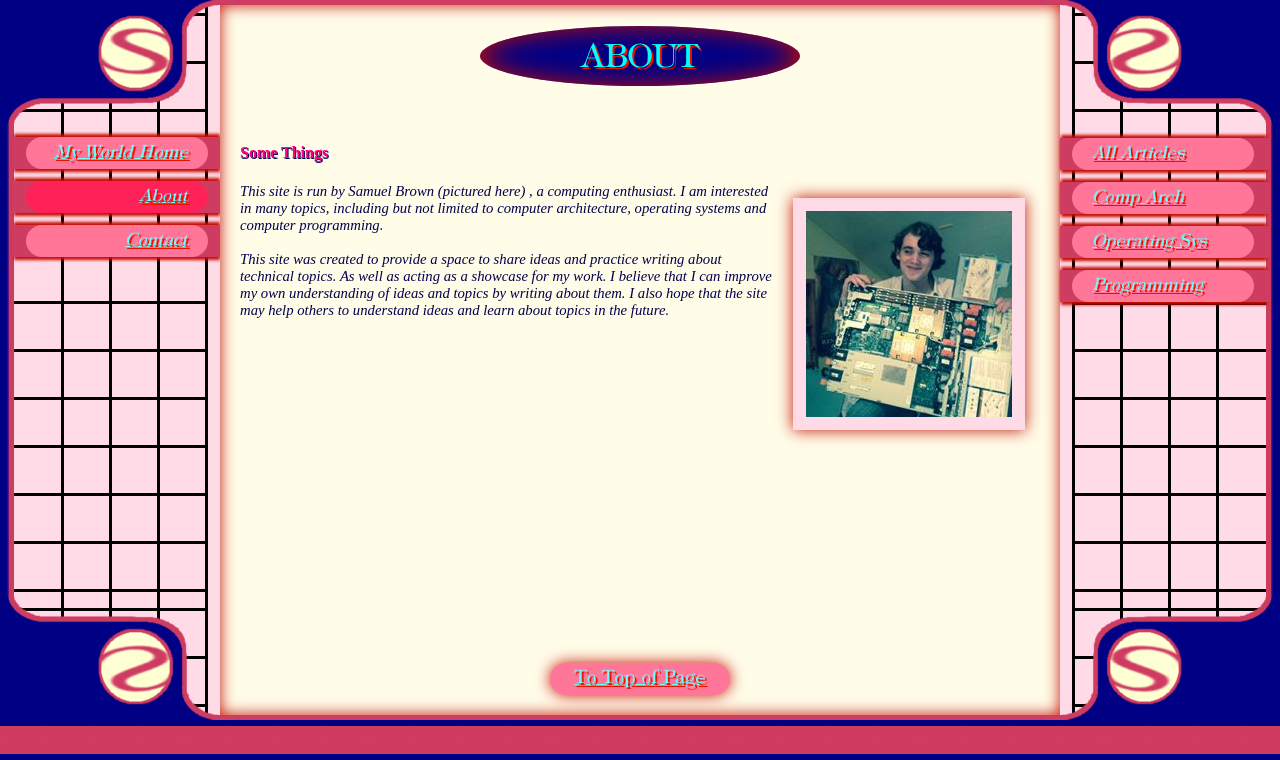
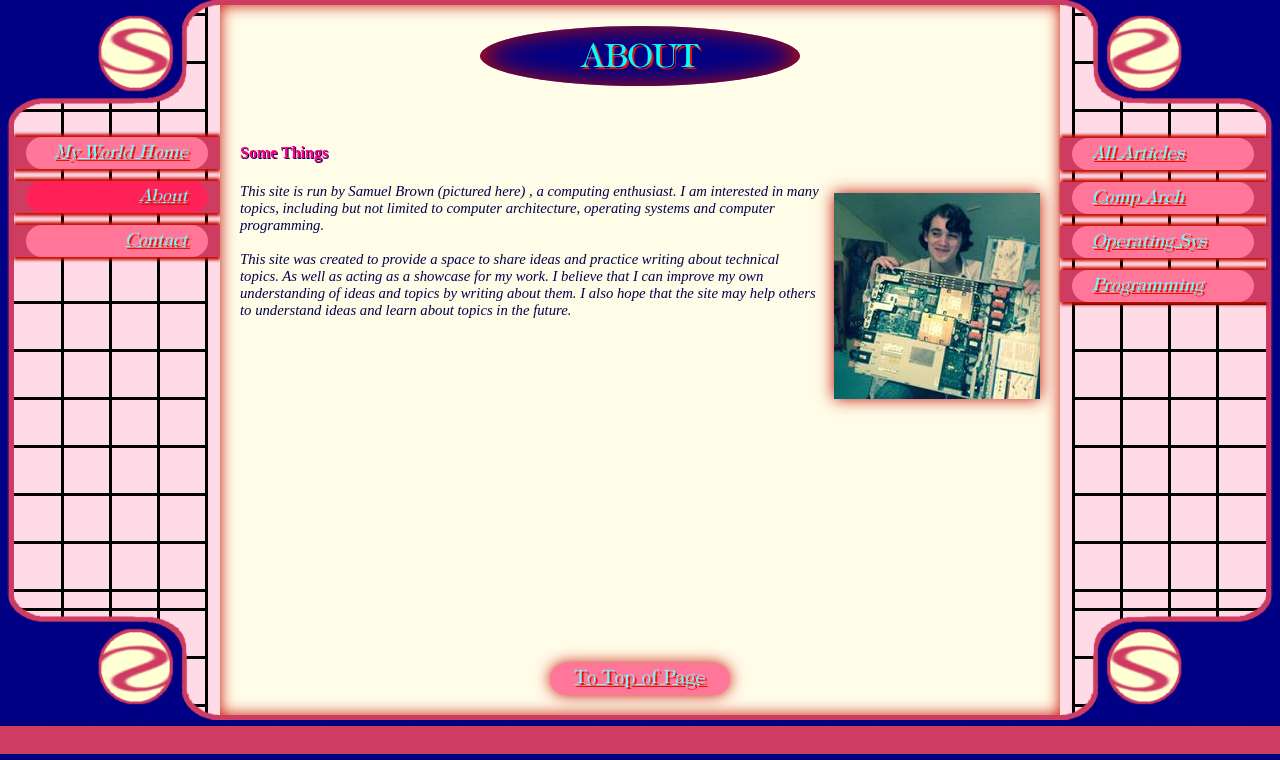
Before and after one commit to samcdc6600/samtopazSite, a PHP site: page /about.php in a window 1280 px wide. Shown: the part 40-800 px from the top of the page. Run offline with PHP 8.4, Linux system fonts and the light colour scheme.

Commit message:
Updated CSS to change look and fix problem with boarder's around images causing problems with the page top and bottom boarder's when the window is a certin size.

```diff
--- a/text/about.php
+++ b/text/about.php
@@ -13,7 +13,7 @@ top_module_and_left_side_nav("About", "about.html", true, "null");
 	    <br><br><h4>Some Things</h4>
 	    <p>
 		This site is run by Samuel Brown (pictured here)
-	        <img src="./media/me.jpg" alt="A photo of the site owner">
+	        <img src="./media/me.jpg" alt="A photo of the site owner" class="margin-left margin-top float_right">
 		, a computing enthusiast.
 		I am interested in many topics, including but not limited to computer architecture, operating systems and computer programming.
 		<br><br>This site was created to provide a space to share ideas and practice writing about technical topics. As well as acting as a showcase for my work. I believe that I can improve my own understanding of ideas and topics by writing about them. I also hope that the site may help others to understand ideas and learn about topics in the future.
--- a/text/mainLayout.css
+++ b/text/mainLayout.css
@@ -575,17 +575,27 @@ label
 
 img
 {
-    float: right;
+    float: none;
     max-width: 39vw;
-    margin: 15px;
-    margin-bottom: 30px;
-    border: 13px solid #FFDBE8;
+    margin: 0px;
+    margin-bottom: 10px;
+    /* border: 13px solid #FFDBE8; */
     box-shadow: 0 0 15px #c40e00;
 }
 
-img.no_float
+img.margin-top
 {
-    float: none;
+    margin-top: 10px;
+}
+
+img.margin-right
+{
+    margin-right: 15px;
+}
+
+img.margin-left
+{
+    margin-left: 15px;
 }
 
 pre
@@ -602,16 +612,16 @@ code
     overflow: auto;
     font-family: monospace;
     float: none;
-    margin: 12px;
-    margin-bottom: 12px;
-    border: 13px solid #FFDBE8;
+    margin: 0px;
+    /* margin-bottom: 12px; */
+    /* border: 13px solid #FFDBE8; */
     box-shadow: 0 0 15px #c40e00;
     text-align: left;
 }
 
 ::selection			/* Change colour of selected text. */
 {
-  background: #ffb7b7; /* WebKit/Blink Browsers */
+  background: #fdd4dc; /* WebKit/Blink Browsers */
 }
 ::-moz-selection
 {
```
